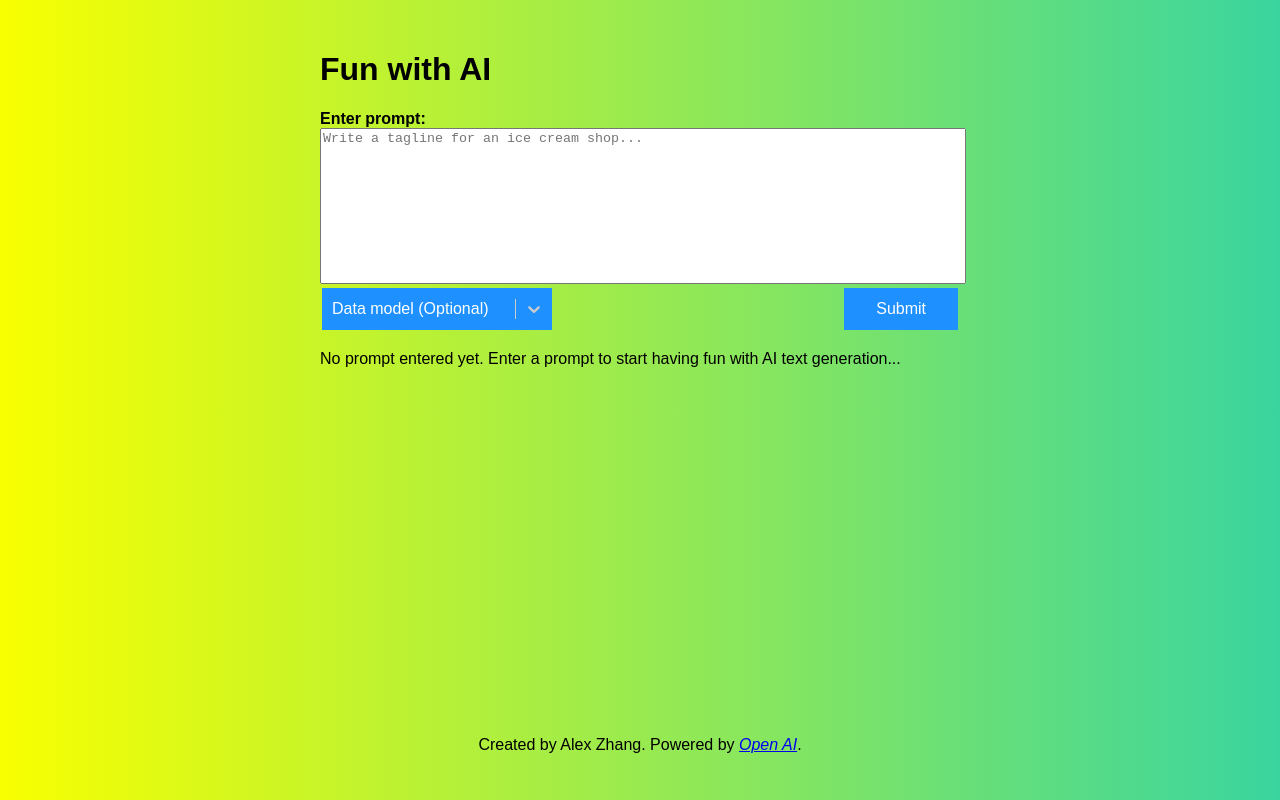
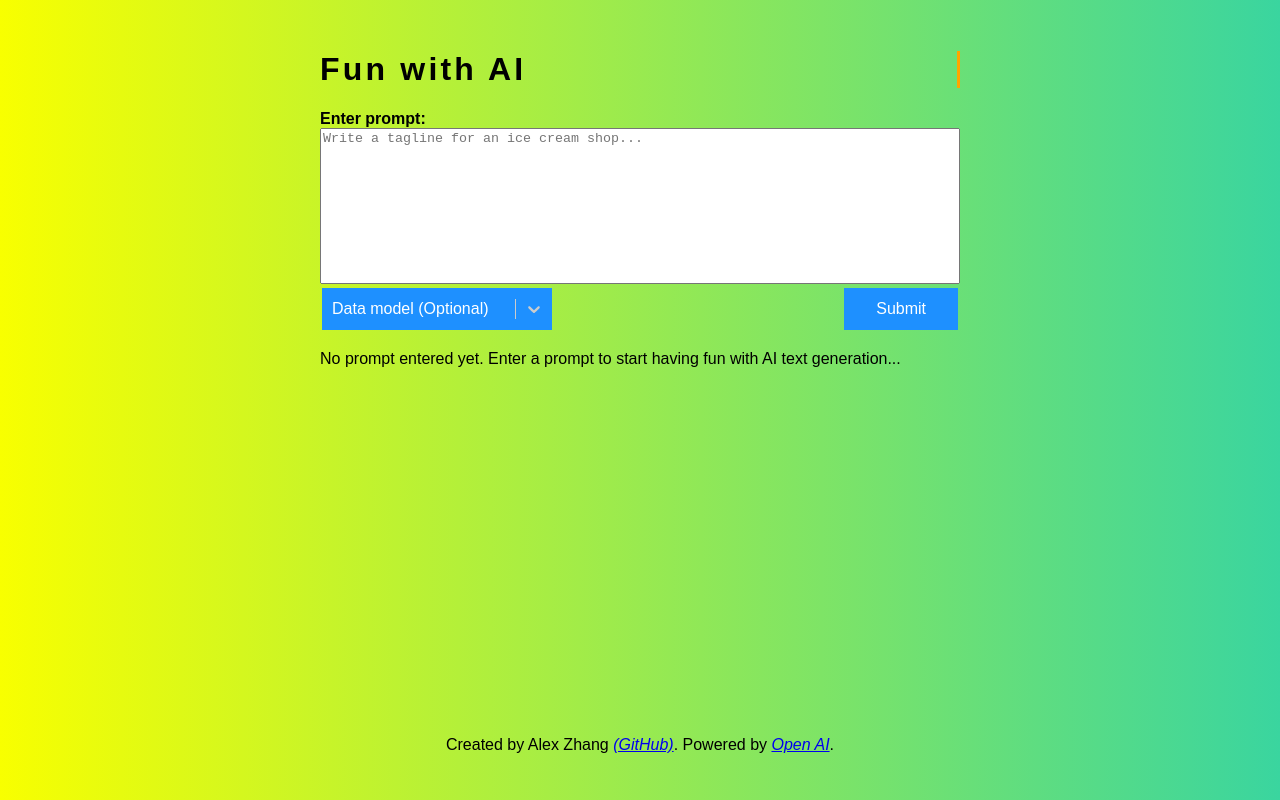
Before and after one commit to superzzp/VisualTale-AI, a React (Create React App) app: page / in a window 1280 px wide. Built offline with nearby package versions, Linux system fonts and the light colour scheme.

Commit message:
update ui and animations

```diff
--- a/package.json
+++ b/package.json
@@ -11,6 +11,7 @@
     "react-dom": "^18.1.0",
     "react-scripts": "5.0.1",
     "react-select": "^5.3.2",
+    "styled-components": "^5.3.5",
     "web-vitals": "^2.1.4"
   },
   "scripts": {
--- a/src/components/TwoColsGrid.css
+++ b/src/components/TwoColsGrid.css
@@ -5,6 +5,7 @@
   padding: 20px;
   color: white;
   background-color: #234099;
+  row-gap: 10px;
 }
 
 .col1 {
--- a/src/utils/checkLocal.js
+++ /dev/null
@@ -1 +0,0 @@
-// Helper function, check if local server
--- a/src/views/FunWithAI.css
+++ b/src/views/FunWithAI.css
@@ -34,8 +34,6 @@ body {
   margin: 4px 2px;
 }
 
-
-
 /* Custom button, absolute positioned to the right border of
    main_content */
 .button {
@@ -57,6 +55,34 @@ body {
 textarea {
   display: block;
   height: auto;
-    width: 100%;
+  width: 99%;
   resize: none;
 }
+
+/* Animated Title */
+/* Adapted from https://css-tricks.com/snippets/css/typewriter-effect */
+h1 {
+  color: black;
+  overflow: hidden; /* Ensures the content is not revealed until the animation */
+  border-right: 0.10em solid orange; /* The typewriter cursor */
+  white-space: nowrap; /* Keeps the content on a single line */
+  letter-spacing: 0.10em; /* Adjust as needed */
+  animation: typing 3.5s steps(30, end), blink-caret 0.5s step-end 10;
+  margin-top: 0.67em;
+  margin-bottom: 0.67em;
+  margin-left: 0;
+  margin-right: 0;
+  font-weight: bold;
+}
+
+/* The typing effect */
+@keyframes typing {
+  from { width: 0 }
+  to { width: 100% }
+}
+
+/* The typewriter cursor effect */
+@keyframes blink-caret {
+  from, to { border-color: transparent }
+  50% { border-color: orange }
+}
--- a/src/views/FunWithAI.js
+++ b/src/views/FunWithAI.js
@@ -2,8 +2,8 @@ import "./FunWithAI.css";
 import Select from 'react-select';
 import TwoColsGrid from "../components/TwoColsGrid";
 import { LocalStorage } from '../services/LocalStorage.js'
-//import { checkLocal } from '../utils/checkLocal.js'
 import React, { useState, useEffect } from 'react'
+
 
 function FunWithAI() {
 
@@ -147,7 +147,8 @@ function FunWithAI() {
       {displayNotice ?
         <div id="credits">
           <p className="notice">
-            Created by Alex Zhang. Powered by <cite><a href="https://openai.com/" target="_blank">Open AI</a></cite>.
+            Created by Alex Zhang <cite><a href="https://github.com/superzzp/Fun-with-AI/" target="_blank">(GitHub)</a></cite>.
+            Powered by <cite><a href="https://openai.com/" target="_blank">Open AI</a></cite>.
           </p>
         </div>
         : null}
```
Also changed, not shown: 1 other file (tests, documents, lock files or other folders). Lines whose indentation alone changed are shown as unchanged.
